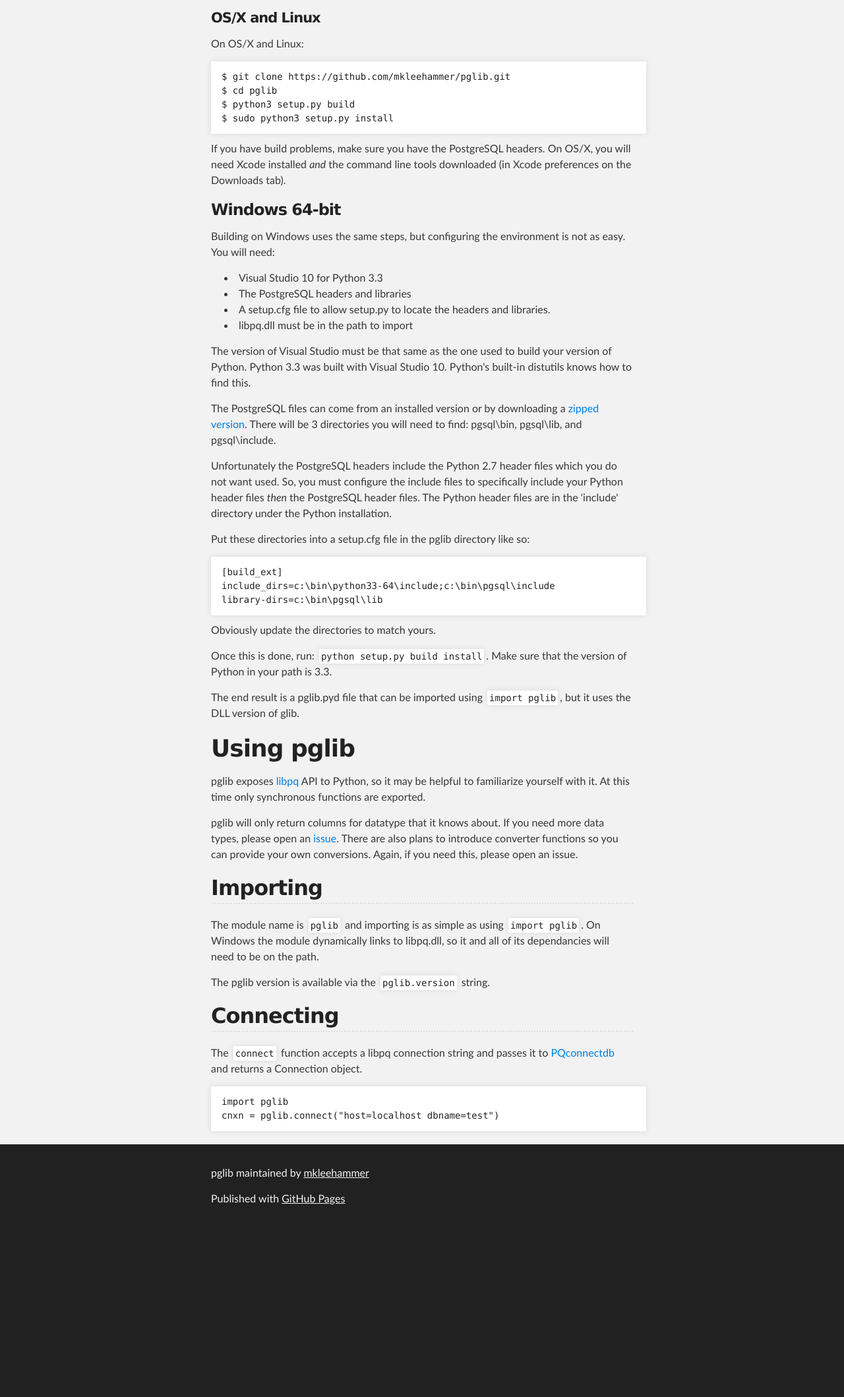
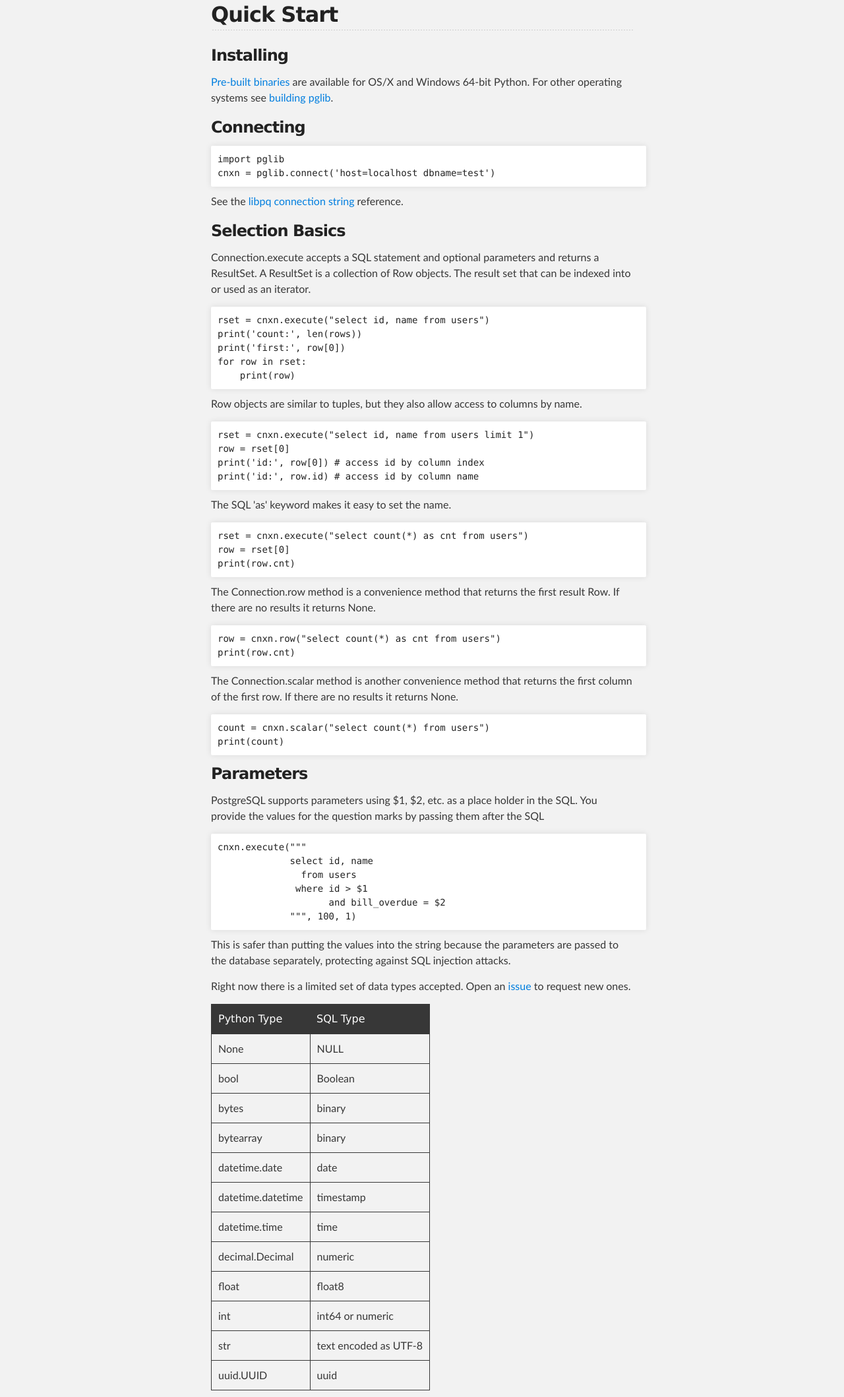
Before and after one commit to davinirjr/pglib, a plain HTML site: page index.html in a window 1280 px wide. Shown: the part 602-2720 px from the top of the page at 66% size. Before the commit the page ends 2466 px from the top, so only its background shows below. Drawn offline with Linux system fonts and the light colour scheme.

Commit message:
Added getting started and parameters.

```diff
--- a/index.html
+++ b/index.html
@@ -7,6 +7,7 @@
     <meta name="description" content="pglib : A simple Python 3.3+ library for PostgreSQL based on libpq" />
 
     <link rel="stylesheet" type="text/css" media="screen" href="stylesheets/stylesheet.css">
+    <link rel="stylesheet" type="text/css" media="screen" href="stylesheets/toc.css">
 
     <title>pglib</title>
   </head>
@@ -31,84 +32,173 @@
     <!-- MAIN CONTENT -->
     <div id="main_content_wrap" class="outer">
       <section id="main_content" class="inner">
-        <h2>
+
+      <ul class="toc">
+        <li><a href="#welcome-to-pglib">Welcome to pglib</a></li>
+        <li><a href="#quick-start">Quick Start</a></li>
+        <li>
+          <ul class="toc">
+            <li><a href="#installing">Installing</a></li>
+            <li><a href="#connecting">Connecting</a></li>
+            <li><a href="#selection-basics">Selection Basics</a></li>
+            <li><a href="#parameters">Parameters</a></li>
+          </ul>
+        </li>
+      </ul>
+
+<h2>
 <a name="welcome-to-pglib" class="anchor" href="#welcome-to-pglib"><span class="octicon octicon-link"></span></a>Welcome to pglib</h2>
 
-<p>pglib is a Python 3.3+ library that is as Pythonic and convenient as possible that maps directly to the PostgreSQL client interface known as "libpq".</p>
+<p>pglib is a Python 3.3+ module for working with PostgreSQL databases.  It is a C extension
+that exposes the <a href="http://www.postgresql.org/docs/9.3/static/libpq.html">libpq</a> API.
+It is designed to be small, fast, and as convenient as possible that API to Python.</p>
 
-<p>It was written for use on OS/X and Linux, but is now being tested for 64-bit Python on Windows.</p>
-
-<p>It is a C-extension so you will need the PostgreSQL header and library files to build!</p>
+<h2>
+<a name="quick-start" class="anchor" href="#quick-start"><span class="octicon octicon-link"></span></a>Quick Start</h2>
 
 <h3>
-<a name="building" class="anchor" href="#building"><span class="octicon octicon-link"></span></a>Building</h3>
+<a name="installing" class="anchor" href="#installing"><span class="octicon octicon-link"></span></a>Installing</h3>
 
-<p>To build, download the source from github.com and use the setup.py file.</p>
-
-<h4>
-<a name="osx-and-linux" class="anchor" href="#osx-and-linux"><span class="octicon octicon-link"></span></a>OS/X and Linux</h4>
-
-<p>On OS/X and Linux:</p>
-
-<pre><code>$ git clone https://github.com/mkleehammer/pglib.git
-$ cd pglib
-$ python3 setup.py build
-$ sudo python3 setup.py install
-</code></pre>
-
-<p>If you have build problems, make sure you have the PostgreSQL headers.  On OS/X, you will need Xcode installed <em>and</em> the command line tools downloaded (in Xcode preferences on the Downloads tab).</p>
+<p><a href="https://github.com/mkleehammer/pglib/releases">Pre-built binaries</a> are
+available for OS/X and Windows 64-bit Python.  For other operating systems see
+<a href="building.html">building pglib</a>.</p>
 
 <h3>
-<a name="windows-64-bit" class="anchor" href="#windows-64-bit"><span class="octicon octicon-link"></span></a>Windows 64-bit</h3>
+<a name="connecting" class="anchor" href="#connecting"><span class="octicon octicon-link"></span></a>Connecting</h3>
 
-<p>Building on Windows uses the same steps, but configuring the environment is not as easy.  You will need:</p>
+<pre>
+import pglib
+cnxn = pglib.connect('host=localhost dbname=test')
+</pre>
 
-<ul>
-<li>Visual Studio 10 for Python 3.3</li>
-<li>The PostgreSQL headers and libraries</li>
-<li>A setup.cfg file to allow setup.py to locate the headers and libraries.</li>
-<li>libpq.dll must be in the path to import</li>
-</ul><p>The version of Visual Studio must be that same as the one used to build your version of Python.  Python 3.3 was built with Visual Studio 10.  Python's built-in distutils knows how to find this.</p>
+<p>See the <a href="http://www.postgresql.org/docs/9.3/static/libpq-connect.html#LIBPQ-CONNSTRING">
+libpq connection string</a> reference.</p>
 
-<p>The PostgreSQL files can come from an installed version or by downloading a <a href="http://www.enterprisedb.com/products-services-training/pgbindownload">zipped version</a>.  There will be 3 directories you will need to find: pgsql\bin, pgsql\lib, and pgsql\include.</p>
+<h3>
+<a name="selection-basics" class="anchor" href="#selection-basics"><span class="octicon octicon-link"></span></a>Selection Basics</h3>
 
-<p>Unfortunately the PostgreSQL headers include the Python 2.7 header files which you do not want used.  So, you must configure the include files to specifically include your Python header files <em>then</em> the PostgreSQL header files.  The Python header files are in the 'include' directory under the Python installation.  </p>
+<p>Connection.execute accepts a SQL statement and optional parameters and returns a ResultSet.
+A ResultSet is a collection of Row objects.  The result set that can be indexed into or used as
+an iterator.</p>
 
-<p>Put these directories into a setup.cfg file in the pglib directory like so:</p>
+<pre>
+rset = cnxn.execute("select id, name from users")
+print('count:', len(rows))
+print('first:', row[0])
+for row in rset:
+    print(row)
+</pre>
 
-<pre><code>[build_ext]
-include_dirs=c:\bin\python33-64\include;c:\bin\pgsql\include
-library-dirs=c:\bin\pgsql\lib
-</code></pre>
+<p>Row objects are similar to tuples, but they also allow access to columns by name.</p>
 
-<p>Obviously update the directories to match yours.</p>
+<pre>
+rset = cnxn.execute("select id, name from users limit 1")
+row = rset[0]
+print('id:', row[0]) # access id by column index
+print('id:', row.id) # access id by column name
+</pre>
 
-<p>Once this is done, run: <code>python setup.py build install</code>.  Make sure that the version of Python in your path is 3.3.</p>
+<p>The SQL 'as' keyword makes it easy to set the name.</p>
 
-<p>The end result is a pglib.pyd file that can be imported using <code>import pglib</code>, but it uses the DLL version of glib.</p>
+<pre>
+rset = cnxn.execute("select count(*) as cnt from users")
+row = rset[0]
+print(row.cnt)
+</pre>
 
-<h1>
-<a name="using-pglib" class="anchor" href="#using-pglib"><span class="octicon octicon-link"></span></a>Using pglib</h1>
+<p>The Connection.row method is a convenience method that returns the first result Row.  If
+there are no results it returns None.</p>
 
-<p>pglib exposes <a href="http://www.postgresql.org/docs/9.1/static/libpq.html">libpq</a> API to Python, so it may be helpful to familiarize yourself with it.  At this time only synchronous functions are exported.</p>
+<pre>
+row = cnxn.row("select count(*) as cnt from users")
+print(row.cnt)
+</pre>
 
-<p>pglib will only return columns for datatype that it knows about.  If you need more data types, please open an <a href="https://github.com/mkleehammer/pglib/issues">issue</a>.  There are also plans to introduce converter functions so you can provide your own conversions.  Again, if you need this, please open an issue.</p>
+<p>The Connection.scalar method is another convenience method that returns the first column of
+the first row.  If there are no results it returns None.</p>
 
-<h2>
-<a name="importing" class="anchor" href="#importing"><span class="octicon octicon-link"></span></a>Importing</h2>
+<pre>
+count = cnxn.scalar("select count(*) from users")
+print(count)
+</pre>
 
-<p>The module name is <code>pglib</code> and importing is as simple as using <code>import pglib</code>.  On Windows the module dynamically links to libpq.dll, so it and all of its dependancies will need to be on the path.</p>
+<h3>
+<a name="parameters" class="anchor" href="#parameters"><span class="octicon octicon-link"></span></a>Parameters</h3>
 
-<p>The pglib version is available via the <code>pglib.version</code> string.</p>
+<p>PostgreSQL supports parameters using $1, $2, etc. as a place holder in the SQL. You
+provide the values for the question marks by passing them after the SQL</p>
 
-<h2>
-<a name="connecting" class="anchor" href="#connecting"><span class="octicon octicon-link"></span></a>Connecting</h2>
+<pre>
+cnxn.execute("""
+             select id, name
+               from users
+              where id > $1
+                    and bill_overdue = $2
+             """, 100, 1)
+</pre>
 
-<p>The <code>connect</code> function accepts a libpq connection string and passes it to <a href="http://www.postgresql.org/docs/9.1/static/libpq-connect.html#LIBPQ-PQCONNECTDB">PQconnectdb</a> and returns a Connection object.</p>
+<p>This is safer than putting the values into the string because the parameters are passed to
+the database separately, protecting against SQL injection attacks.</p>
 
-<pre><code>import pglib
-cnxn = pglib.connect("host=localhost dbname=test")
-</code></pre>
+<p>Right now there is a limited set of data types accepted.  Open an
+<a href="https://github.com/mkleehammer/pglib/issues">issue</a> to request new ones.</p>
+
+<table>
+  <thead>
+    <tr><th>Python Type</th><th>SQL Type</th></tr>
+  </thead>
+  <tbody>
+    <tr>
+      <td>None</td>
+      <td>NULL</td>
+    </tr>
+    <tr>
+      <td>bool</td>
+      <td>Boolean</td>
+    </tr>
+    <tr>
+      <td>bytes</td>
+      <td>binary</td>
+    </tr>
+    <tr>
+      <td>bytearray</td>
+      <td>binary</td>
+    </tr>
+    <tr>
+      <td>datetime.date</td>
+      <td>date</td>
+    </tr>
+    <tr>
+      <td>datetime.datetime</td>
+      <td>timestamp</td>
+    </tr>
+    <tr>
+      <td>datetime.time</td>
+      <td>time</td>
+    </tr>
+    <tr>
+      <td>decimal.Decimal</td>
+      <td>numeric</td>
+    </tr>
+    <tr>
+      <td>float</td>
+      <td>float8</td>
+    </tr>
+    <tr>
+      <td>int</td>
+      <td>int64 or numeric</td>
+    </tr>
+    <tr>
+      <td>str</td>
+      <td>text encoded as UTF-8</td>
+    </tr>
+    <tr>
+      <td>uuid.UUID</td>
+      <td>uuid</td>
+    </tr>
+  </tbody>
+</table>
+
       </section>
     </div>
 
@@ -121,6 +211,5 @@ cnxn = pglib.connect("host=localhost dbname=test")
     </div>
 
 
-
   </body>
 </html>
--- /dev/null
+++ b/stylesheets/toc.css
@@ -0,0 +1,4 @@
+
+ul.toc {
+    list-style: none;
+}
```
Also changed, not shown: building.html (added, +176 -0 lines).
